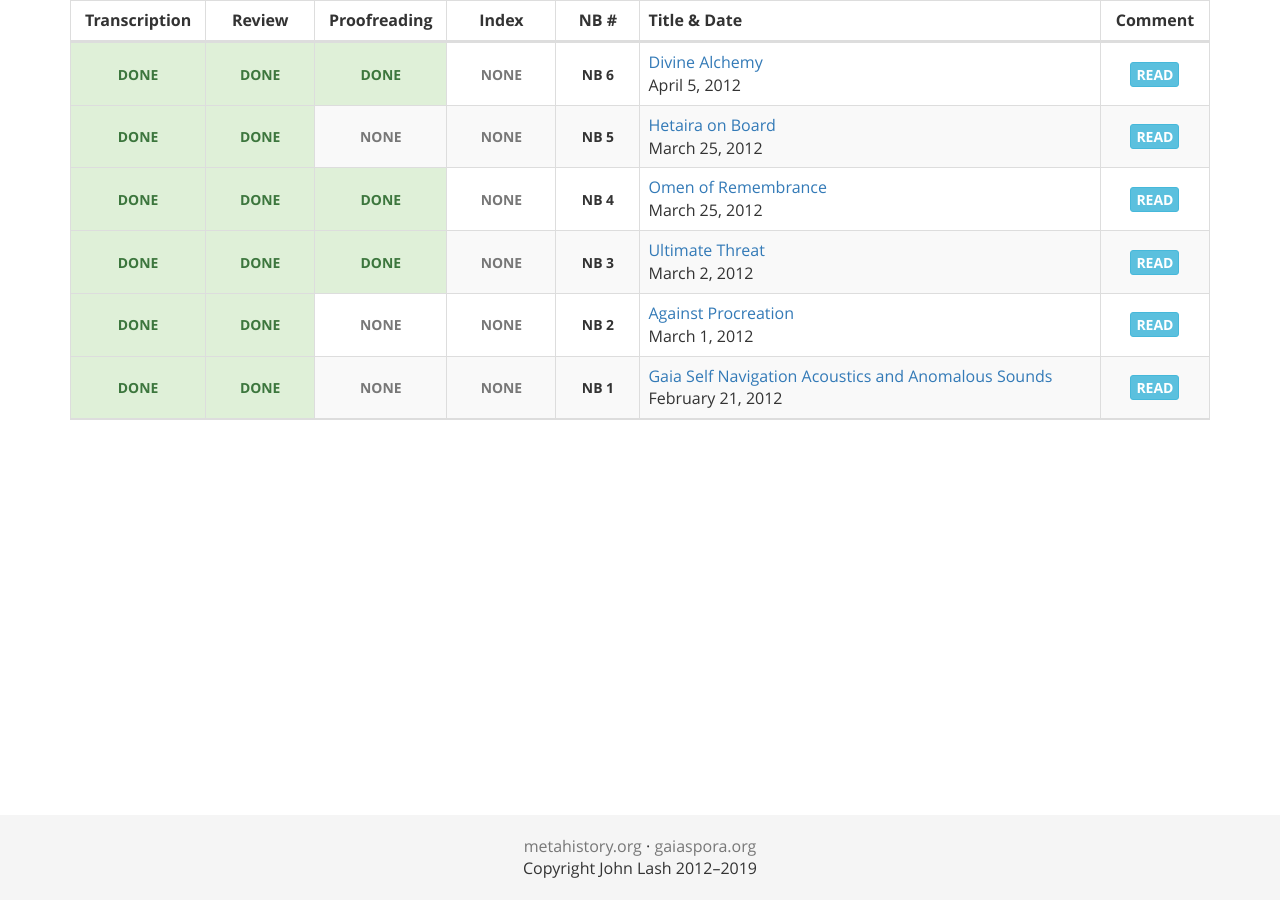
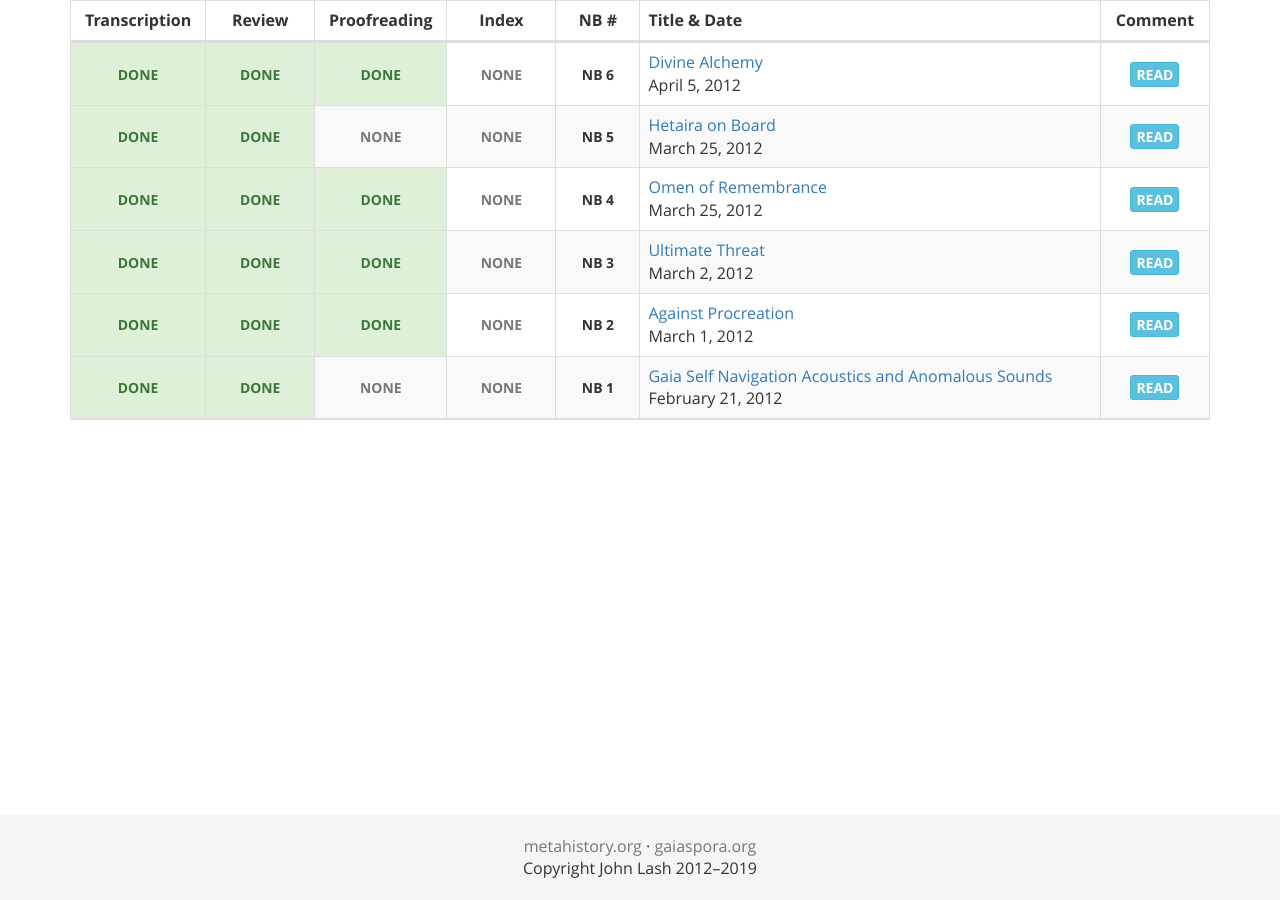
Before and after one commit to gaiaspora/gaiaspora.github.io, a Jekyll site: the page built from content/navigator-briefings.markdown, in a window 1280 px wide and 900 px high, scrolled down 8417 px. Built offline with Jekyll 4.4.1, drawn with Linux system fonts in a browser that asks for light colours.

Commit message:
Update nb.yaml

```diff
--- a/_data/nb.yaml
+++ b/_data/nb.yaml
@@ -1180,7 +1180,7 @@
 - NB: "2"
   Transcription: "done"
   Review: "done"
-  Proofreading: "none"
+  Proofreading: "done"
   Index: "none"
   Title: "Against Procreation"
   Date: "March 1, 2012"
```
